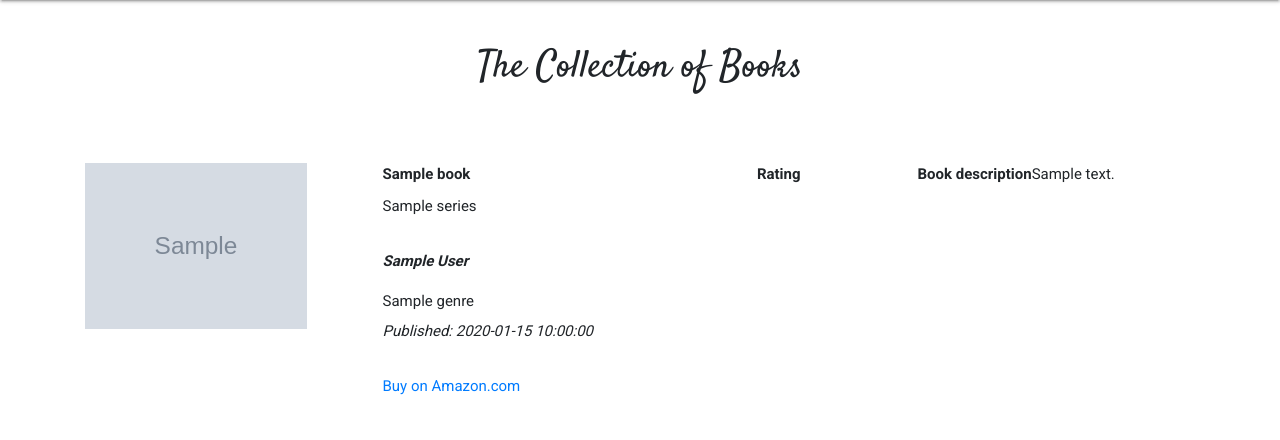
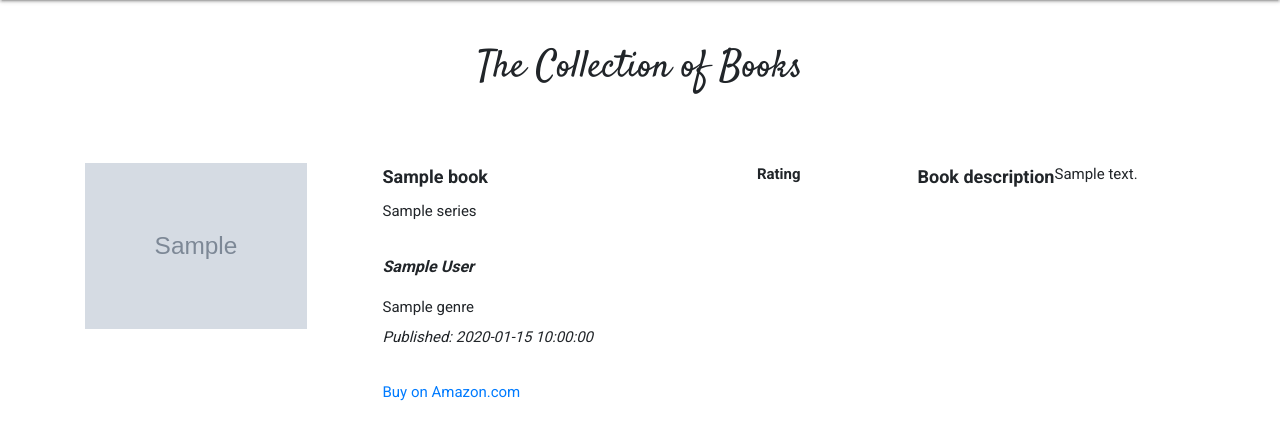
Before and after one commit to rory81/the_reading_list, a Flask app: page / in a window 1280 px wide. Shown: the part 230-670 px from the top of the page. Run offline with Flask 2, Linux system fonts and the light colour scheme; grey boxes marked "Sample" are stand-in pictures; a database or web service that is not in the repository returns one stand-in record (values such as "Sample title"); some libraries are stand-ins or nearby versions.

Commit message:
solved some small lay-out bugs

```diff
--- a/static/css/style.css
+++ b/static/css/style.css
@@ -79,7 +79,7 @@ hr{
     max-height: 100%;
 }
 
-.book-content, .book-picture, .book-rating, .book-description{
+.book-content, .book-picture, .book_rating, .book_description{
     margin-top: 50px;
 }
 
@@ -124,14 +124,12 @@ button.btn {
     margin: 0px 30px!important;
 }
 
-.dropdown-content li>span{
+.dropdown-content li>span, .select-wrapper input.select-dropdown{
     color:black;
-}
-
-.select-wrapper input.select-dropdown{
     font-family: "Roboto", sans-serif;
     font-size: 14px;
 }
+
 
 /*a.edit_icon{
     color:black;
@@ -174,12 +172,22 @@ h3.title{
     max-width: 90%;
     max-height: 90%;
 }
+
+.row_title, .row_description{
+    font-size: 18px;
+}
+
+.row_author{
+    font-size: 16px;
+}
 }
 
 @media (min-width:1024px) {
 .title_line1{
         padding-left: 60px;
 }
+
+
 
 .title_line2{
     padding-left: 100px;
--- a/templates/base.html
+++ b/templates/base.html
@@ -48,8 +48,8 @@
 				<ul class="sidenav" id="mobile-nav">
 					<li><a href="#">Home</a></li>
 					<li><a href="#">Genres</a></li>
-					<li><a href="#">Books</a></li>
-					<li><a href="#">Add a Book</a></li>
+					<li><a href="{{url_for('get_books')}}">Books</a></li>
+					<li><a href="{{url_for('add_book')}}">Add a Book</a></li>
 
 				</ul>
 			</div>
--- a/templates/books.html
+++ b/templates/books.html
@@ -11,7 +11,7 @@
                     </a>
 	</div>
 	<div class="col-6 col-md-3 book-content">
-		<div class="row no-gutters">
+		<div class="row no-gutters row_title">
 			<strong>{{book.title}}</strong>
 		</div>
 		<div class="row no-gutters row_series">
@@ -24,19 +24,19 @@
 			{{book.genre}}
 		</div>
 
-		<div class="row no-gutters row-published mt-2">
+		<div class="row no-gutters row_published mt-2">
 			<i>Published: {{book.published}}</i>
 		</div>
 		<div class="row no-gutters row_amazon mt-2">
 			<a href="{{book.amazon}}" target="_blank" alt="link to amazon">Buy on Amazon.com</a>
 		</div>
 	</div>
-	<div class="col-2 col-md-3 text-center book-rating">
+	<div class="col-2 col-md-3 text-center book_rating">
 		<p><strong>Rating</strong></p>
 	</div>
-	<div class="col-md-3 d-none d-sm-block book-description">
+	<div class="col-md-3 d-none d-sm-block book_description">
 		<div class="row no-gutters">
-			<p><strong>Book description</strong></p>
+			<p class="row_description"><strong>Book description</strong></p>
 			{{book.description}}
 		</div>
 	</div>
```
